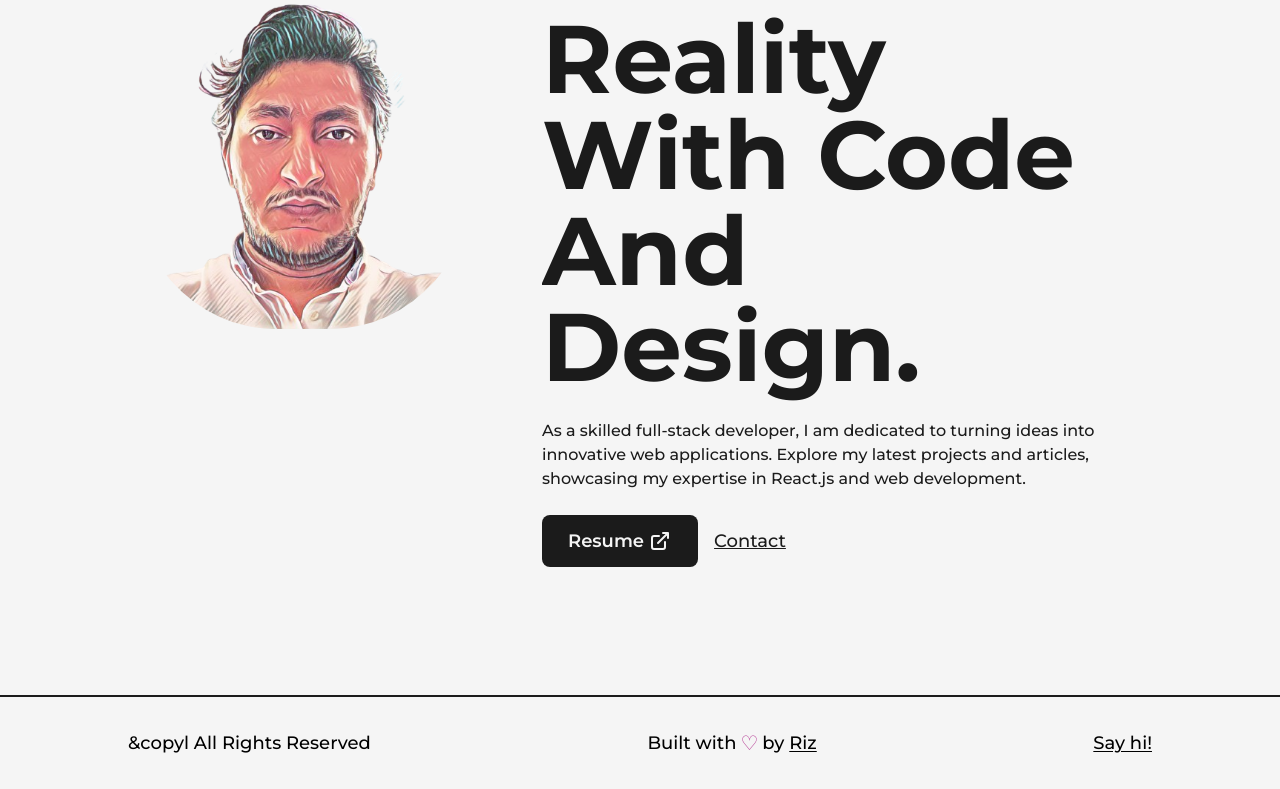
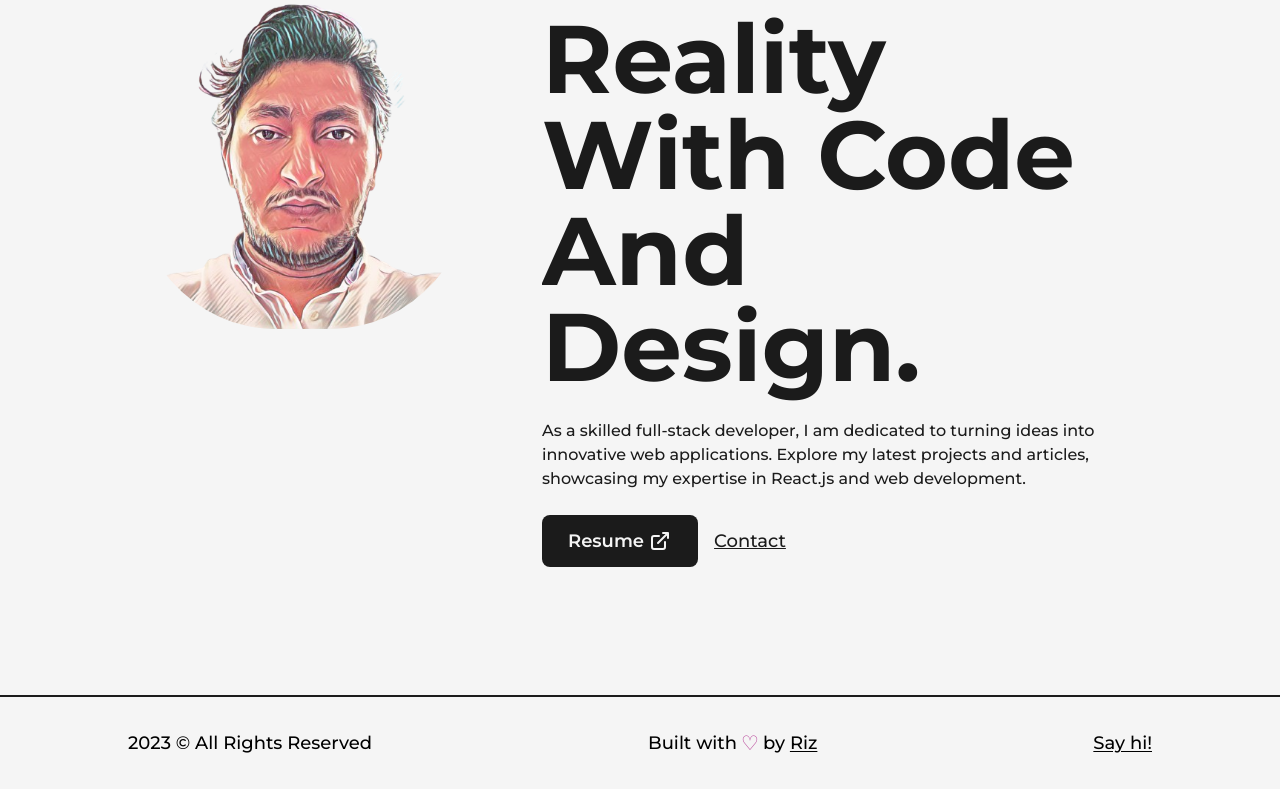
Before and after one commit to Elerqsousy/portfolio-Next-TailwindCSS, a Next.js app: page / in a window 1280 px wide. Shown: the part 277-1066 px from the top of the page. Built offline with nearby package versions, Linux system fonts and the light colour scheme.

Commit message:
Fix date in rights Footer section

```diff
--- a/src/conponents/Footer.js
+++ b/src/conponents/Footer.js
@@ -6,7 +6,7 @@ const Footer = () => {
   return (
     <footer className='w-full border-t-2 border-solid border-dark font-medium text-lg'>
       <Layout className='py-8 flex itexms-center justify-between'>
-        <span>{new Date().getFullYear} &copyl All Rights Reserved</span>
+        <span>{new Date().getFullYear()} &copy; All Rights Reserved</span>
         <div className='flex items-center'>
           Built with <span className='text-primary text-xl px-1'>&#9825;</span>{' '}
           by&nbsp;
```
